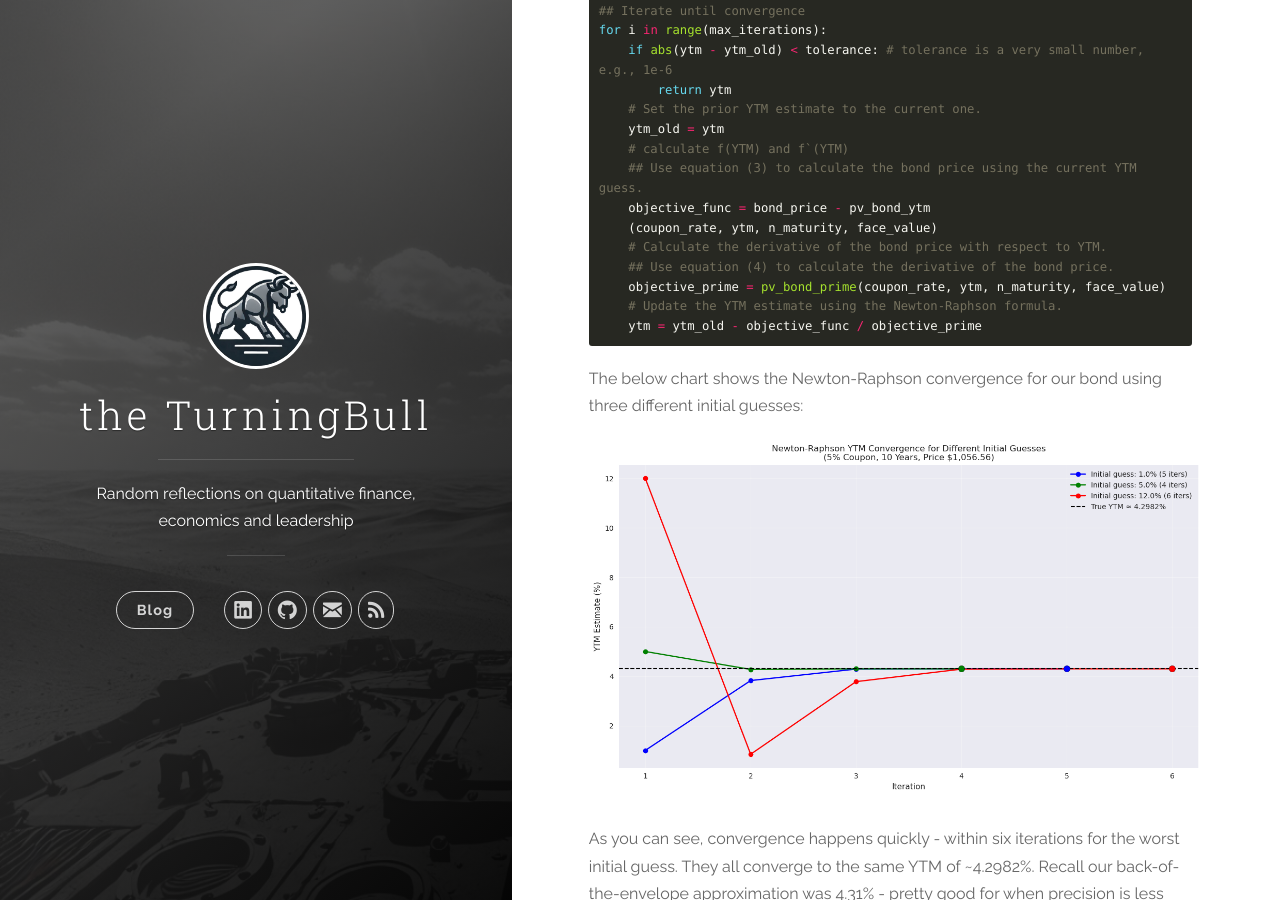
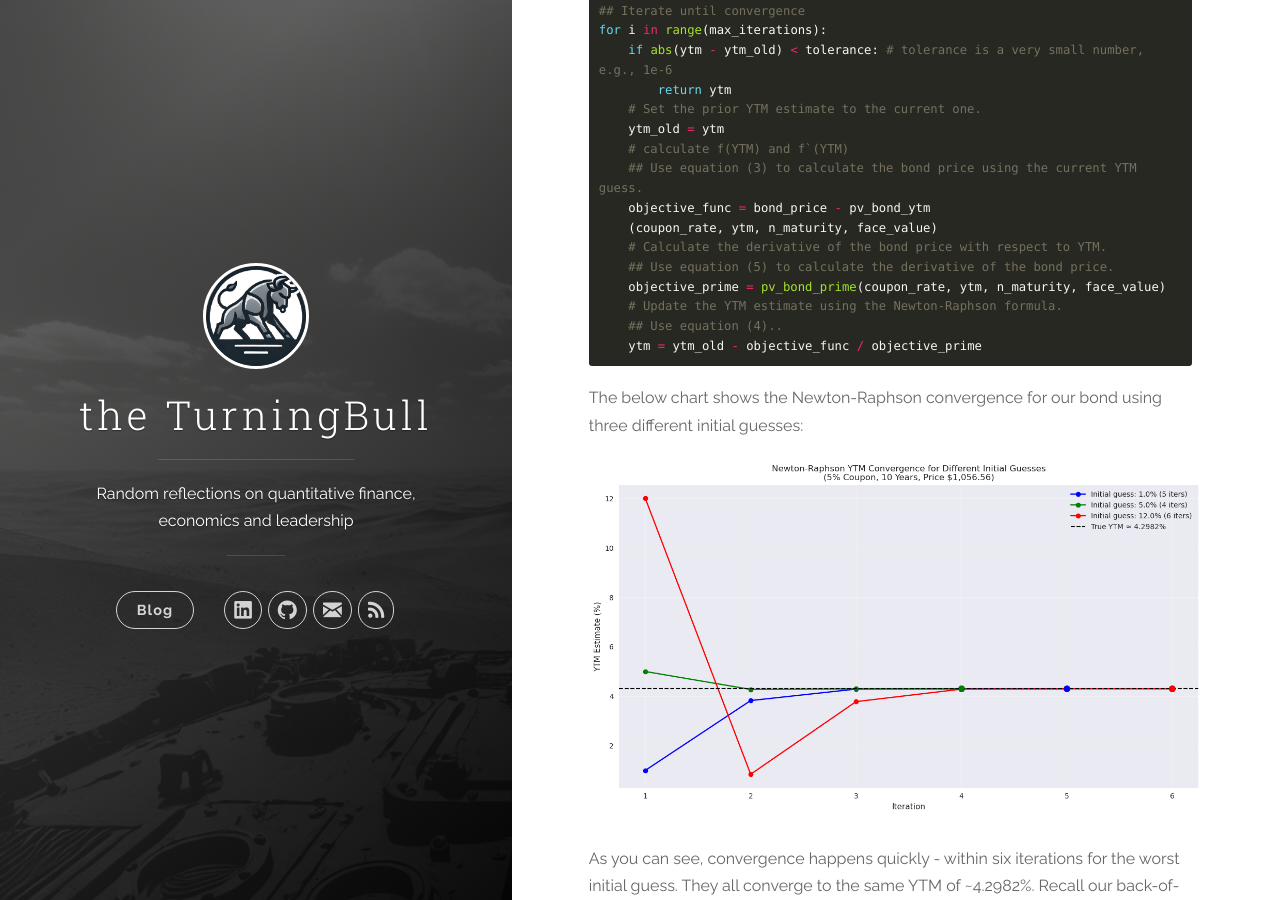
Before and after one commit to rtrimble13/TurningBull, a Jekyll site: the page built from _posts/2025-06-30-island-hopping.md, in a window 1280 px wide and 900 px high, scrolled down 11059 px. Built offline with Jekyll 4.4.1, drawn with Linux system fonts in a browser that asks for light colours.

Commit message:
update formulas.

````diff
--- a/_posts/2025-06-30-island-hopping.md
+++ b/_posts/2025-06-30-island-hopping.md
@@ -156,9 +156,10 @@ for i in range(max_iterations):
     objective_func = bond_price - pv_bond_ytm
     (coupon_rate, ytm, n_maturity, face_value)
     # Calculate the derivative of the bond price with respect to YTM.
-    ## Use equation (4) to calculate the derivative of the bond price.
+    ## Use equation (5) to calculate the derivative of the bond price.
     objective_prime = pv_bond_prime(coupon_rate, ytm, n_maturity, face_value)
     # Update the YTM estimate using the Newton-Raphson formula.
+    ## Use equation (4)..
     ytm = ytm_old - objective_func / objective_prime
 ```
 The below chart shows the Newton-Raphson convergence for our bond using three different initial guesses:
````
